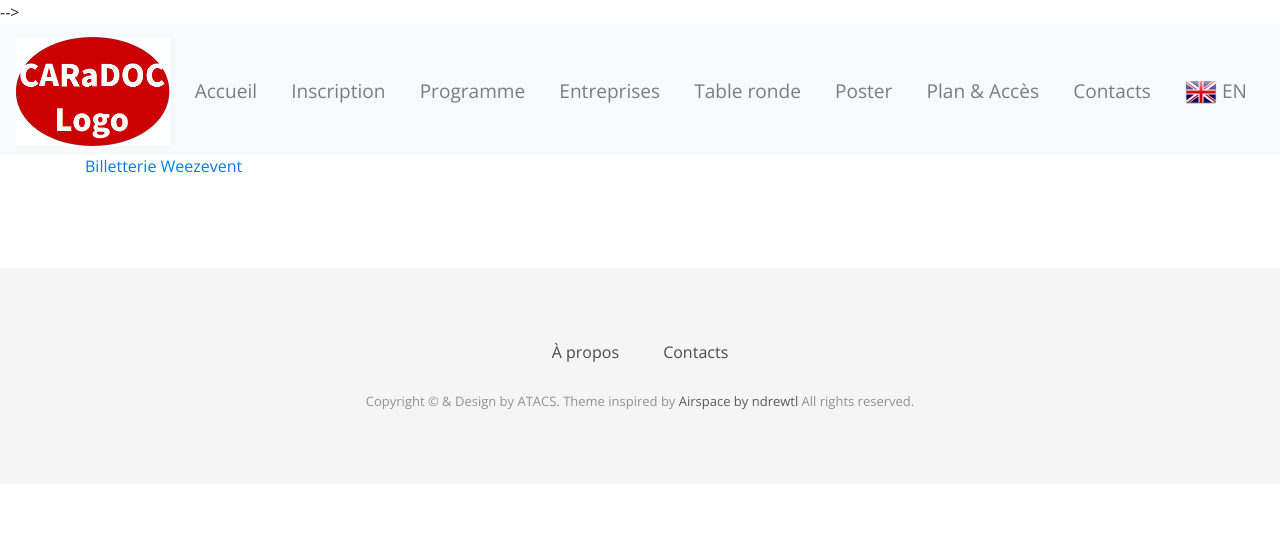
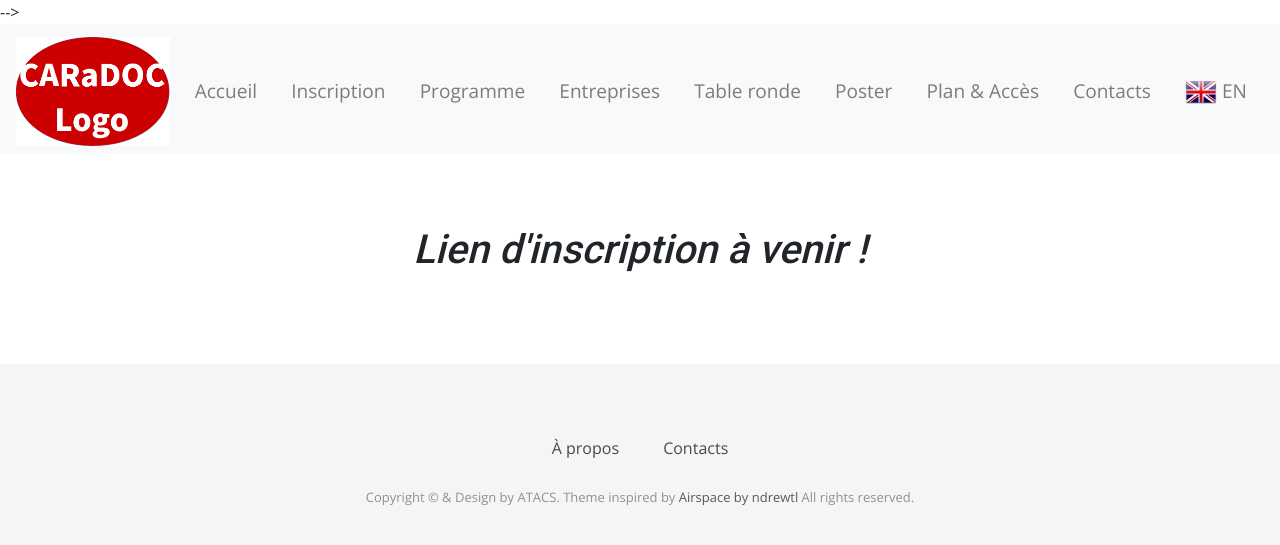
Before and after one commit to caradoc-paris-saclay/caradoc, a Jekyll site: the page built from assets/fr/registration.html, in a window 1280 px wide. Shown: the top 545 px of the page. Built offline with Jekyll 4.4.1, drawn with Linux system fonts in a browser that asks for light colours; some web fonts are replaced; a script that is not in the unit is left out.

Commit message:
Update of page <<Inscription>> in French.

```diff
--- a/assets/fr/registration.html
+++ b/assets/fr/registration.html
@@ -4,13 +4,24 @@ title: Inscription
 permalink: /registration/
 ---
 
+<section id="registration">
+  <center>
+    <br>
+    <br>
+    <br>
+    <h1><i>Lien d'inscription à venir !</i></h1>
+  </center>
+</section>
 
+<!--
 <section id="registration">
-<div class="container">
-  <div class="row">
-    <div class="col-md">
-      <a title="Logiciel billetterie en ligne" href="https://weezevent.com/?c=sys_widget" class="weezevent-widget-integration" target="_blank" data-src="https://www.weezevent.com/widget_billeterie.php?id_evenement=411721&lg_billetterie=1&code=10168&width_auto=1&color_primary=00AEEF" data-width="650" data-height="600" data-id="411721" data-resize="1" data-width_auto="1" data-noscroll="0" data-nopb="0">Billetterie Weezevent</a><script type="text/javascript" src="https://www.weezevent.com/js/widget/min/widget.min.js"></script>
+  <div class="container">
+    <div class="row">
+      <div class="col-md">
+        <h1>Lien d'inscription à venir !</h1>
+        <a title="Logiciel billetterie en ligne" href="https://weezevent.com/?c=sys_widget" class="weezevent-widget-integration" target="_blank" data-src="https://www.weezevent.com/widget_billeterie.php?id_evenement=411721&lg_billetterie=1&code=10168&width_auto=1&color_primary=00AEEF" data-width="650" data-height="600" data-id="411721" data-resize="1" data-width_auto="1" data-noscroll="0" data-nopb="0">Billetterie Weezevent</a><script type="text/javascript" src="https://www.weezevent.com/js/widget/min/widget.min.js"></script>
+      </div>
     </div>
   </div>
-</div>
 </section>
+-->
```
